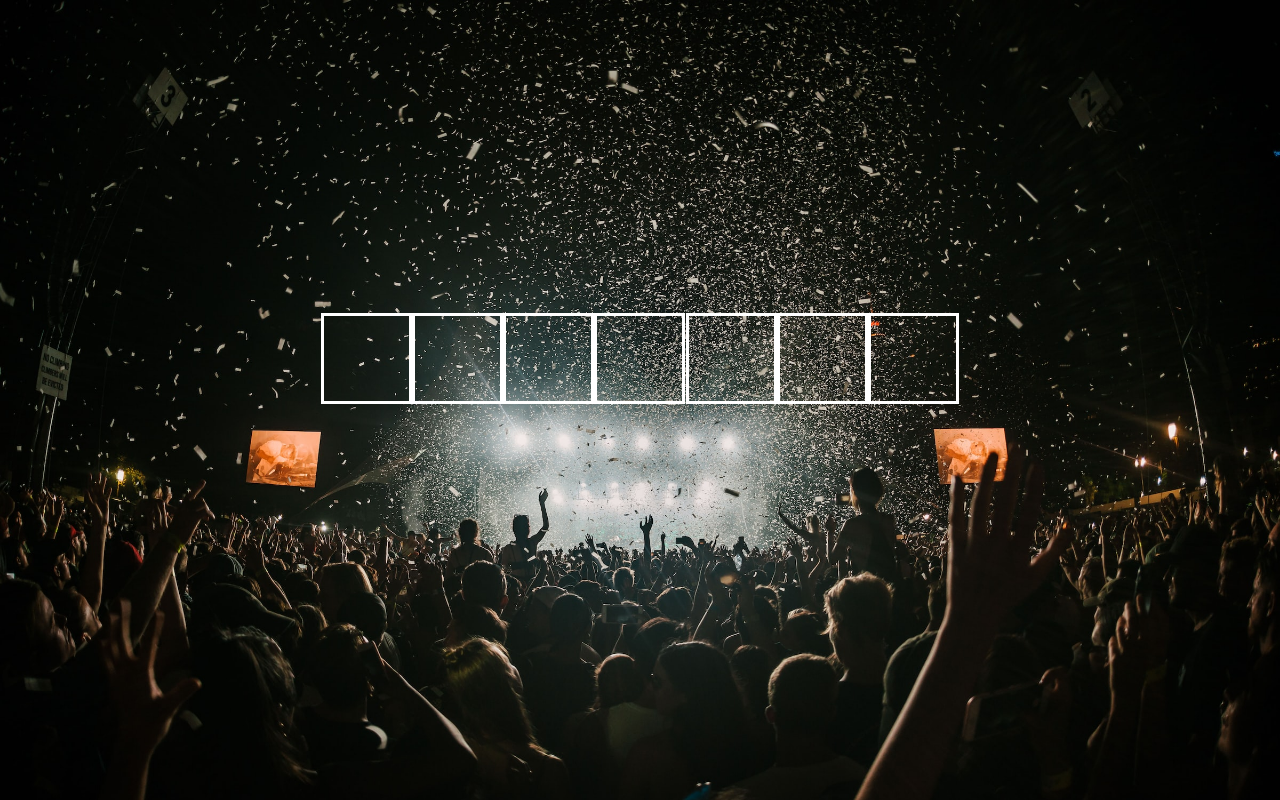
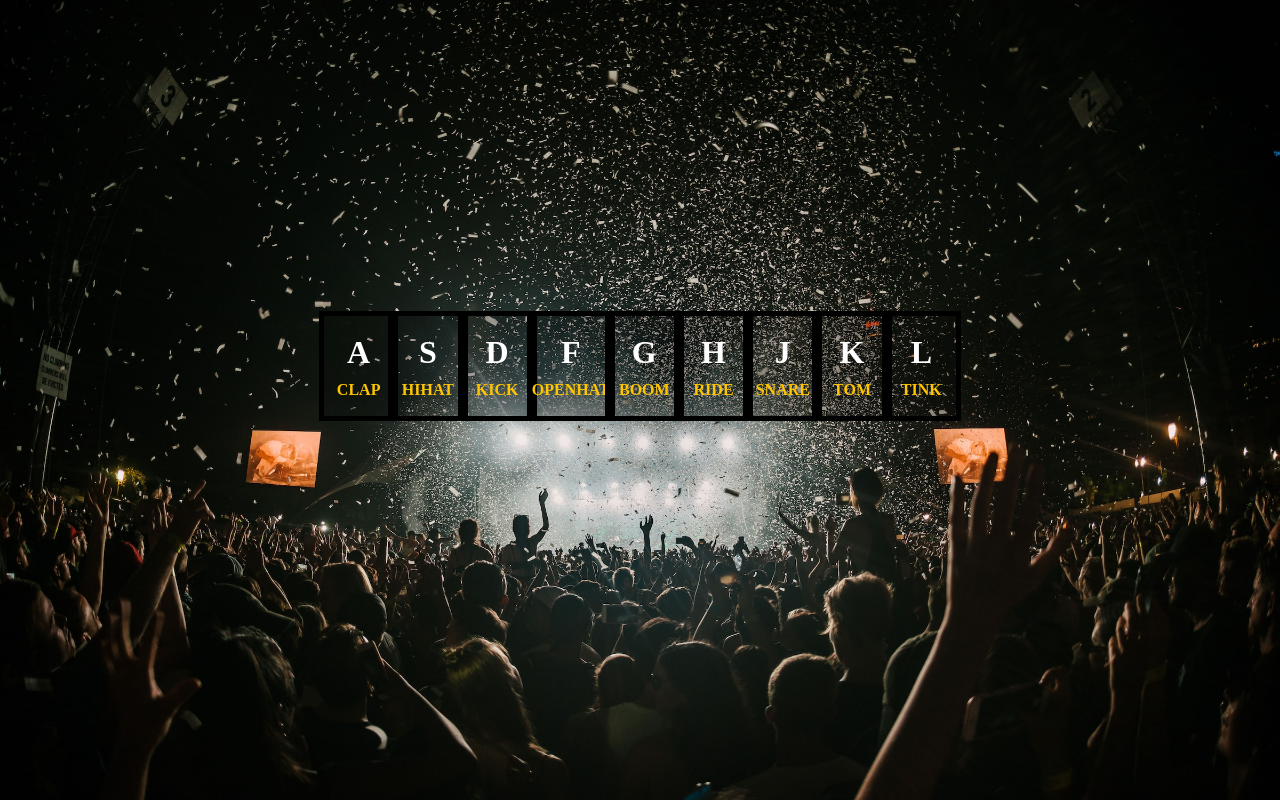
Before and after one commit to DunkanGibson/DrumKit, a plain HTML site: page index.html in a window 1280 px wide. Drawn offline with Linux system fonts and the light colour scheme.

Commit message:
FInsihed styling and started on JS

```diff
--- a/index.html
+++ b/index.html
@@ -5,41 +5,59 @@
   <meta http-equiv="X-UA-Compatible" content="IE=edge">
   <meta name="viewport" content="width=device-width, initial-scale=1.0">
   <link rel="stylesheet" href="style.css">
-  <script type="text/javascript" src="/index.js"></script>
   <title>Drum Kit</title>
 </head>
 <body>
 
   <div class="keycontainer">
     <div class="key">
-
+      <h1>A</h1>
+      <h4 class="keytext">CLAP</h4>
     </div>
 
     <div class="key">
-
+      <h1>S</h1>
+      <h4 class="keytext">HIHAT</h4>
     </div>
 
     <div class="key">
-
+      <h1>D</h1>
+      <h4 class="keytext">KICK</h4>
     </div>
 
     <div class="key">
-
+      <h1>F</h1>
+      <h4 class="keytext">OPENHAT</h4>
     </div>
 
     <div class="key">
-
+      <h1>G</h1>
+      <h4 class="keytext">BOOM</h4>
     </div>
 
     <div class="key">
-
+      <h1>H</h1>
+      <h4 class="keytext">RIDE</h4>
     </div>
 
     <div class="key">
+      <h1>J</h1>
+      <h4 class="keytext">SNARE</h4>
+    </div>
 
+    <div class="key">
+      <h1>K</h1>
+      <h4 class="keytext">TOM</h4>
     </div>
+
+    <div class="key">
+      <h1>L</h1>
+      <h4 class="keytext">TINK</h4>
+    </div>
+
+
   </div>
 
-
+  <script type="text/javascript" src="/index.js"></script>
 </body>
 </html>
--- a/index.js
+++ b/index.js
@@ -0,0 +1,21 @@
+const key = document.getElementsByClassName('key');
+const keyTransformStyles = `
+    transform: scale(1.5)
+`
+
+key.addEventListner('onkeydown', (event) => {
+    key.style.cssText = keyTransformStyles;
+    alert("Worked")
+});
+
+console.log("test")
+
+// function transformKey(){
+
+// }
+
+// function playSound(){
+//     if (event.code == 'KeyZ' && (event.ctrlKey || event.metaKey)) {
+//         alert('Undo!')
+//       }
+// }
--- a/style.css
+++ b/style.css
@@ -7,11 +7,31 @@ body{
   display: flex;
   justify-content: space-between;
   margin: 25%;
+
 }
 
 .key{
-  outline: solid white 3px;
-  width: 85px;
-  height: 85px;
-  /* margin: 0 15px; */
+  outline: solid black 5px;
+  width: 100px;
+  height: 100px;
+  display: flex;
+  flex-direction: column;
+  justify-content: center;
+  background: rgba(0, 0, 0, 0.255);
+  /* margin: 0 10px; */
 }
+
+div h1{
+  color: white;
+  margin: 0;
+  display: flex;
+  justify-content: center;
+}
+
+.keytext{
+  color: #ffc600;
+  margin: 10px 0 0 0;
+  display: flex;
+  justify-content: center;
+
+}
```
